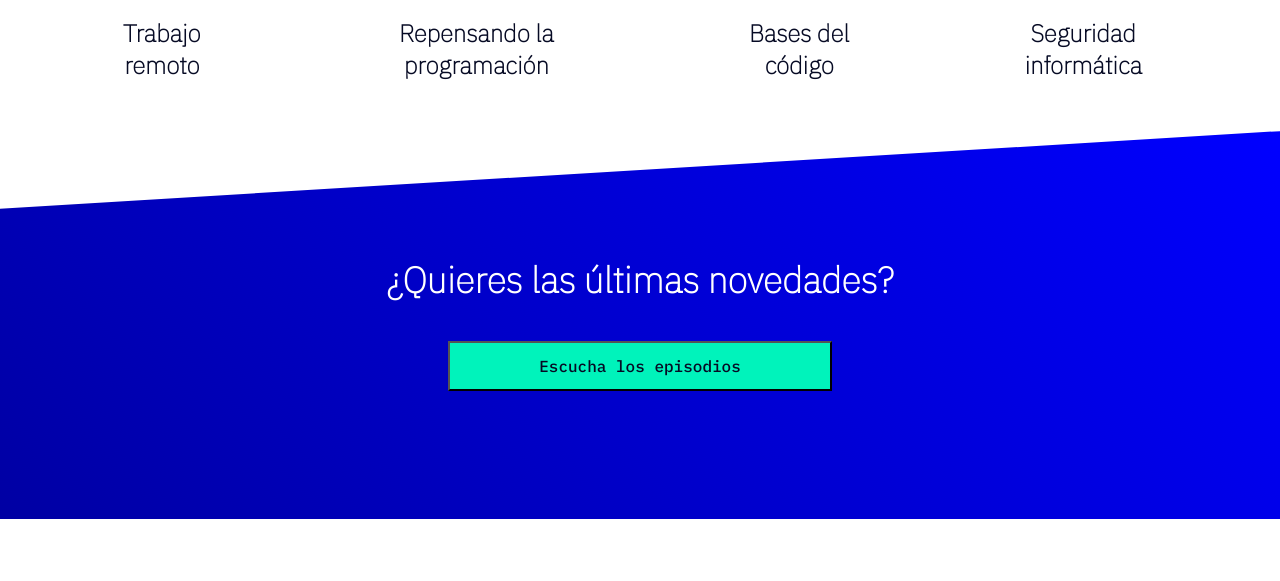
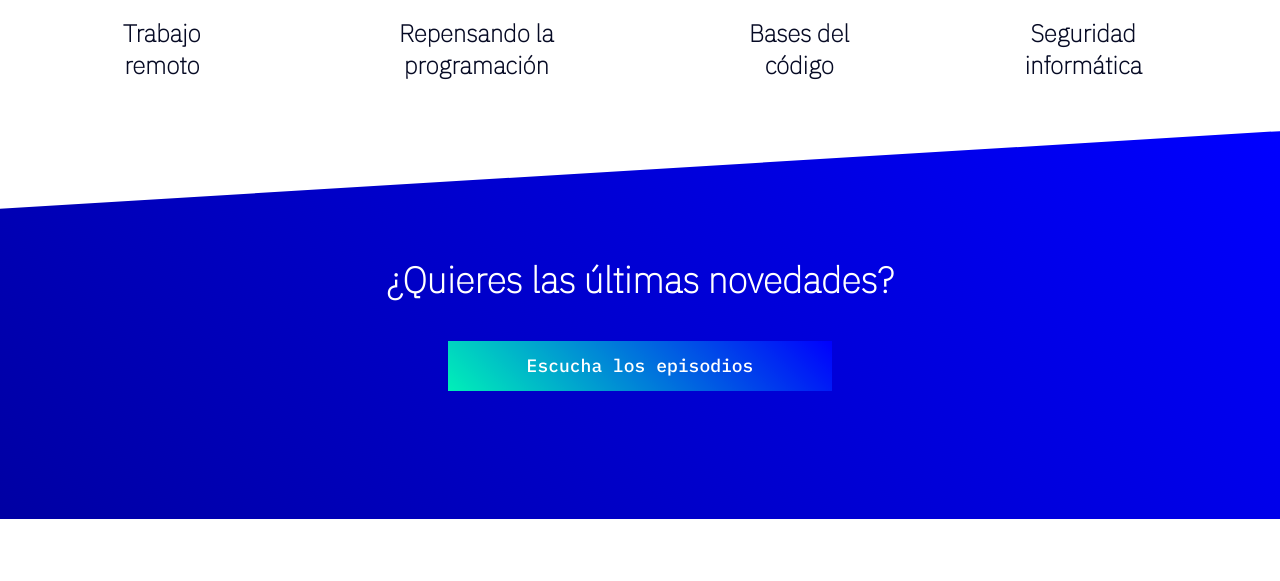
Before and after one commit to Johan52752/Proyect-Podcast, a plain HTML site: page index.html in a window 1280 px wide. In both pictures the pointer is over the button "Escucha los episodios". Shown: the part 3209-3790 px from the top of the page. Drawn offline with Linux system fonts and the light colour scheme.

Commit message:
Cambios en el boton novedades

```diff
--- a/css/style.css
+++ b/css/style.css
@@ -702,6 +702,18 @@ li:hover {
     }
     .novedades button {
         width: 30%;
+        outline: none;
+    }
+    .novedades button:hover {
+        cursor: pointer;
+        font-family: 'IBM Plex Mono';
+        font-size: 18px;
+        color: #FFFFFF;
+        letter-spacing: 0;
+        text-align: center;
+        line-height: 24px;
+        background-image: linear-gradient(225deg, #0000FE 0%, #00F0B8 100%);
+        border: none;
     }
     .footer {
         padding-top: 5%;
```
